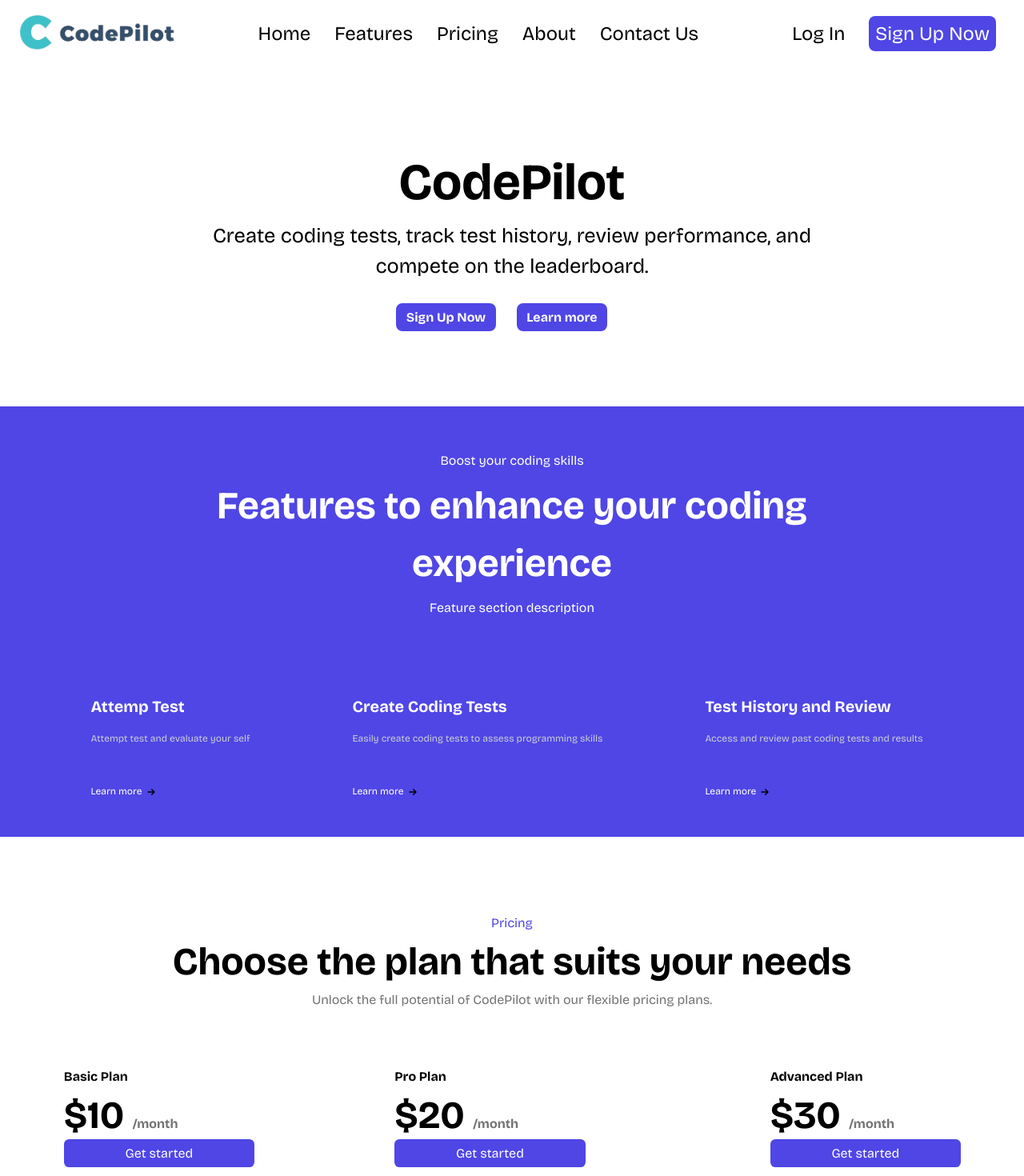
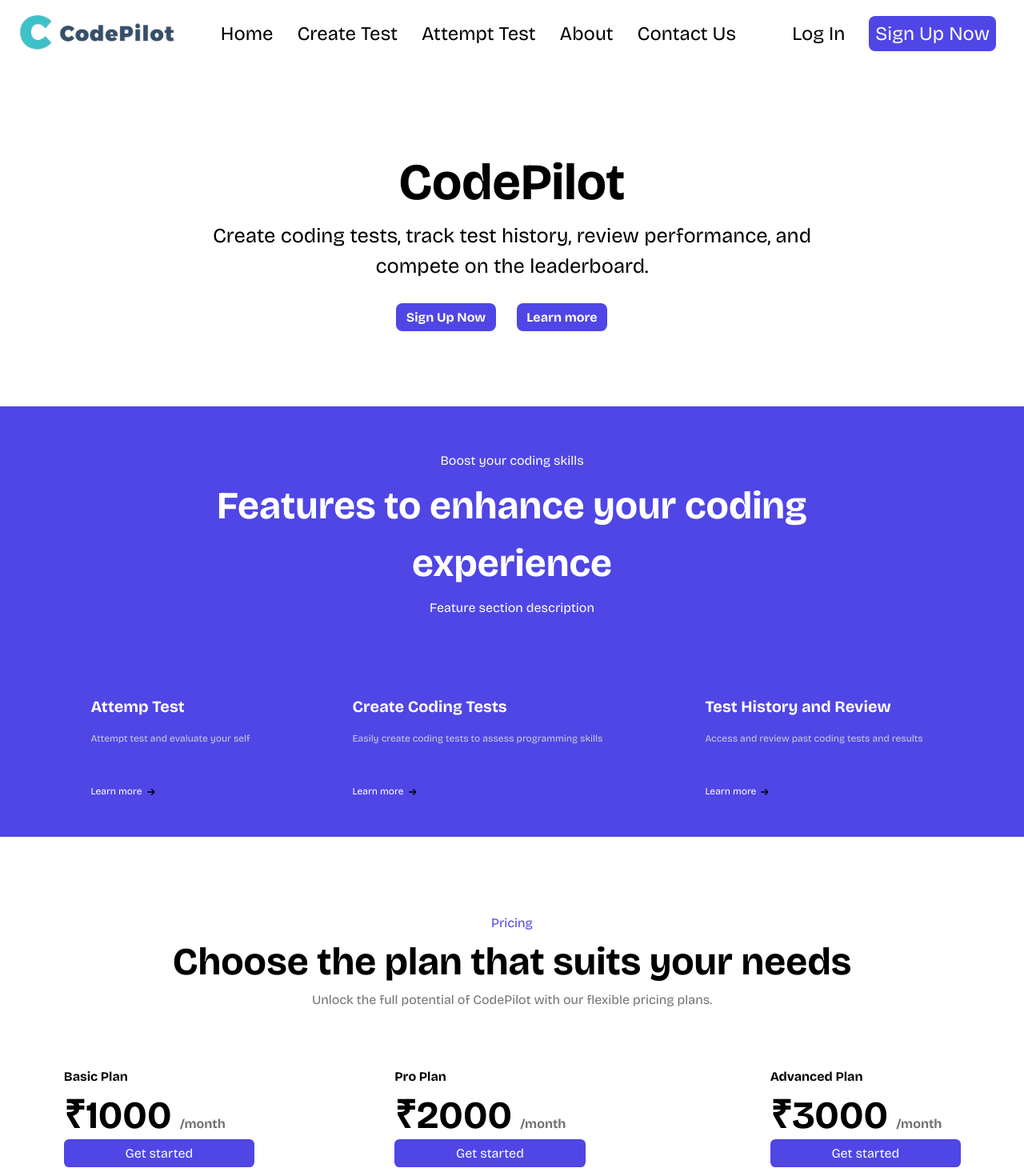
Before and after one commit to ishitatrivedi-dell/CodePilot, a React (Vite) app in the folder Frontend/: page / in a window 1280 px wide. Shown: the top 1470 px of the page at 80% size. Built offline with nearby package versions, Linux system fonts and the light colour scheme; a web font is replaced by a local one.

Commit message:
Fix some errors and updated navbar

```diff
--- a/Frontend/src/App.jsx
+++ b/Frontend/src/App.jsx
@@ -20,7 +20,7 @@ function App() {
       <Router>
         <Navbar/>
         <HeroSection/>
-        <Features/>
+        <Features />
         <Pricing/>
         <Footer/>
       </Router>
--- a/Frontend/src/components/Navbar.jsx
+++ b/Frontend/src/components/Navbar.jsx
@@ -14,8 +14,8 @@ function Navbar() {
             <div className="nav-mid">
                 <ul>
                     <li><Link to="">Home</Link></li>
-                    <li><Link to="">Features</Link></li>
-                    <li><Link to="">Pricing</Link></li>
+                    <li><Link to="">Create Test</Link></li>
+                    <li><Link to="">Attempt Test</Link></li>
                     <li><Link to="">About</Link></li>
                     <li><Link to="">Contact Us</Link></li>
                 </ul>
--- a/Frontend/src/components/Pricing.jsx
+++ b/Frontend/src/components/Pricing.jsx
@@ -24,7 +24,7 @@ function Pricing() {
                 <div className="price">
                     <div className="price-up">
                         <p className='plan-type'>Basic Plan</p>
-                        <p className="plan">$10 <span className="month">/month</span></p>
+                        <p className="plan">₹1000 <span className="month">/month</span></p>
                         <p id="button">
                             <Link to="">Get started</Link>
                         </p>
@@ -44,7 +44,7 @@ function Pricing() {
                 <div className="price">
                     <div className="price-up">
                         <p className='plan-type'>Pro Plan</p>
-                        <p className="plan">$20 <span className="month">/month</span></p>
+                        <p className="plan">₹2000 <span className="month">/month</span></p>
                         <p id="button">
                             <Link to="">Get started</Link>
                         </p>
@@ -64,7 +64,7 @@ function Pricing() {
                 <div className="price">
                     <div className="price-up">
                         <p className='plan-type'>Advanced Plan</p>
-                        <p className="plan">$30 <span className="month">/month</span></p>
+                        <p className="plan">₹3000 <span className="month">/month</span></p>
                         <p id="button">
                             <Link to="">Get started</Link>
                         </p>
```
